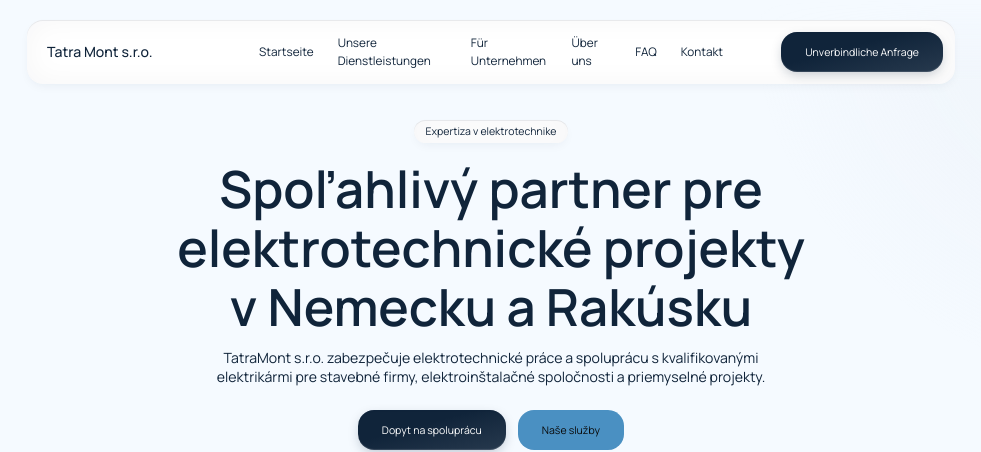
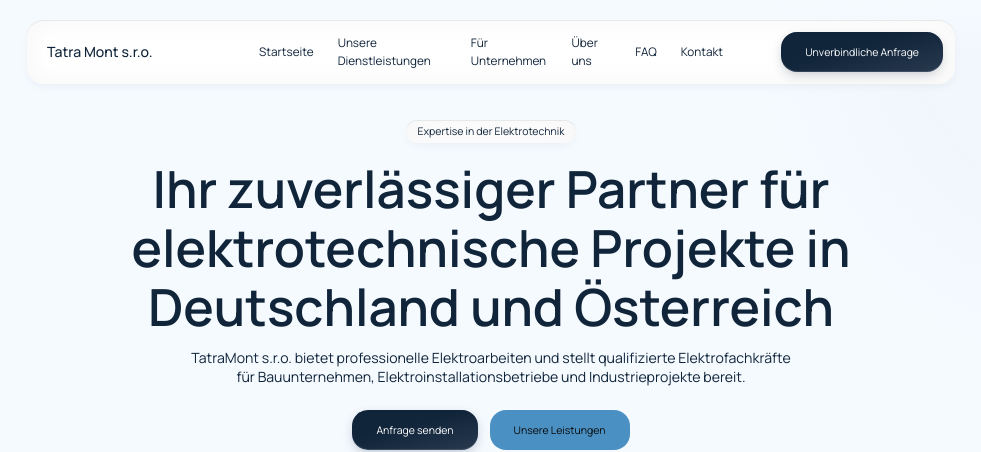
Before and after one commit to dmytro-webild/5fc0cf8c-55fd-41cd-8770-a99cf251c9ae, a React (Vite) app: page / in a window 1280 px wide. Shown: the top 452 px of the page, without its empty margins (149-1130 px from the left). Built offline with nearby package versions, Linux system fonts and the light colour scheme; a web font is replaced by a local one.

Commit message:
Bob AI: Preložiť celý obsah webovej stránky do profesionálnej nemčin

```diff
--- a/src/pages/HomePage/sections/Hero.tsx
+++ b/src/pages/HomePage/sections/Hero.tsx
@@ -10,18 +10,12 @@
     <div id="hero" data-section="hero">
         <SectionErrorBoundary name="hero">
               <HeroTiltedCards
-          tag="Expertiza v elektrotechnike"
-          title="Spoľahlivý partner pre elektrotechnické projekty v Nemecku a Rakúsku"
-          description="TatraMont s.r.o. zabezpečuje elektrotechnické práce a spoluprácu s kvalifikovanými elektrikármi pre stavebné firmy, elektroinštalačné spoločnosti a priemyselné projekty."
-          primaryButton={{
-            text: "Dopyt na spoluprácu",
-            href: "#contact",
-          }}
-          secondaryButton={{
-            text: "Naše služby",
-            href: "#services",
-          }}
-          items={[
+        tag="Expertise in der Elektrotechnik"
+        title="Ihr zuverlässiger Partner für elektrotechnische Projekte in Deutschland und Österreich"
+        description="TatraMont s.r.o. bietet professionelle Elektroarbeiten und stellt qualifizierte Elektrofachkräfte für Bauunternehmen, Elektroinstallationsbetriebe und Industrieprojekte bereit."
+        primaryButton={{"href":"#contact","text":"Anfrage senden"}}
+        secondaryButton={{"href":"#services","text":"Unsere Leistungen"}}
+        items={[
             {
               imageSrc: "https://images.pexels.com/photos/28950842/pexels-photo-28950842.jpeg?auto=compress&cs=tinysrgb&h=650&w=940",
             },
@@ -38,8 +32,8 @@
               imageSrc: "https://images.pexels.com/photos/13094084/pexels-photo-13094084.jpeg?auto=compress&cs=tinysrgb&h=650&w=940",
             },
           ]}
-          textAnimation="slide-up"
-        />
+        textAnimation="slide-up"
+      />
         </SectionErrorBoundary>
       </div>
   );
```
